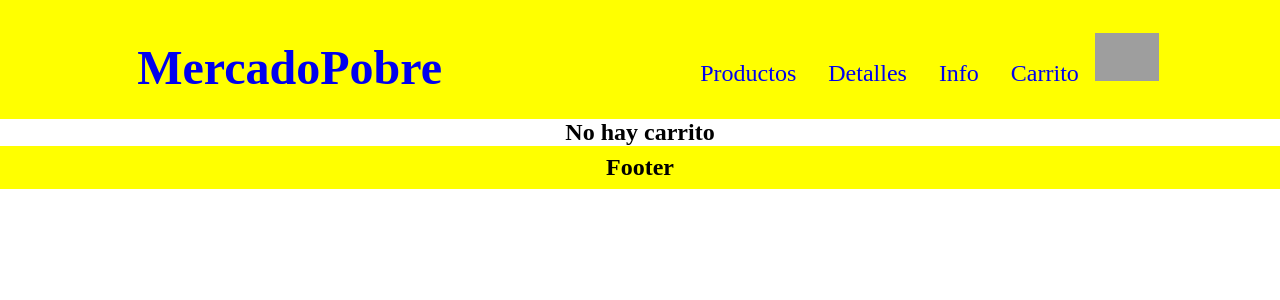
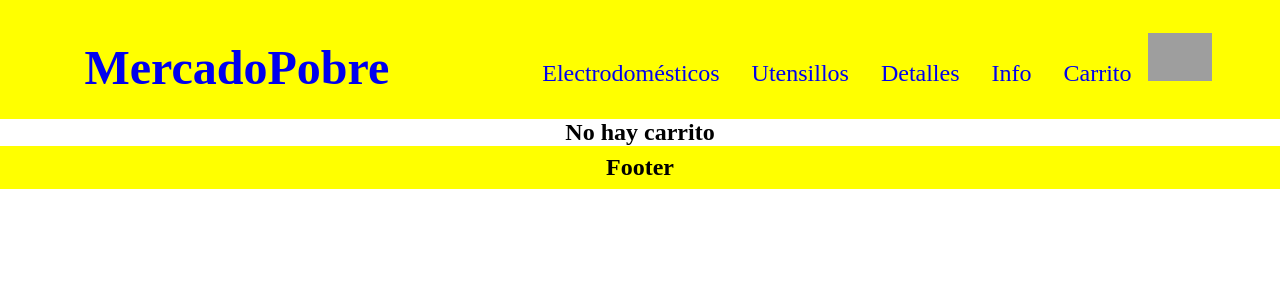
Before and after one commit to yunkamb/React, a React (Create React App) app: page /carrito in a window 1280 px wide. Shown: the top 300 px of the page. Built offline with nearby package versions, Linux system fonts and the light colour scheme; grey boxes are pictures that could not be loaded.

Commit message:
Desafio 08

```diff
--- a/src/Main.js
+++ b/src/Main.js
@@ -9,14 +9,12 @@ const Main = () => {
         <main className="container">
             <Routes>
                 <Route path="/" element={<ItemListContainer />} />
-                <Route path="/productos" element={<ItemListContainer />} />
-                <Route path="/detalles" element={<ItemDetailContainer />} />
-                <Route path="/carrito" element={<CartWidget/>}/>
+                <Route path="/category/:id" element={<ItemListContainer />} />
+                <Route path="/carrito" element={<CartWidget />} />
+                <Route path="/detalles/:id" element={<ItemDetailContainer />} />
             </Routes>
         </main>
     );
 }
-{/* <ItemListContainer greeting="Bienvenidos a MercadoPobre" />
-<ItemDetailContainer /> */}
 
 export default Main
--- a/src/components/Item/Item.js
+++ b/src/components/Item/Item.js
@@ -1,11 +1,17 @@
 import React from "react";
+import { Link } from "react-router-dom"
 
 const Item = ({ id, img, name, price }) => {
+
+
     return (
-        <div key={id}>
+        <div>
             <img src={img} alt="" />
-            <h1>{name}</h1>
-            <p>{price}</p>
+            <div className="itemDesc">
+                <h1>{name}</h1>
+                <p>{price}</p>
+                <button><Link to={`/detalles/${id}`}>Ver detalles</Link> </button>
+            </div>
         </div>
     )
 }
--- a/src/components/ItemList/ItemList.js
+++ b/src/components/ItemList/ItemList.js
@@ -5,7 +5,7 @@ const ItemList = ({ prop }) => {
         <div className="itemList">
             {prop.map(item => {
                 return (
-                    <Item {...item}/>
+                    <Item key={item.id}{...item} />
                 )
             })}
         </div>
--- a/src/components/ItemListContainer/ItemDetailContainer.js
+++ b/src/components/ItemListContainer/ItemDetailContainer.js
@@ -1,37 +1,38 @@
 import React, { useEffect, useState } from "react"
-import ReactDOM from 'react-dom'
 import ItemDetail from "../ItemList/ItemDetail"
 import { Items } from "../mock/mock"
+import { useParams } from "react-router-dom"
 
 
 const ItemDetailContainer = () => {
 
-    const [details, setDetails] = useState({})
 
-    useEffect(() => showDetails, [])
+    const [detail, setDetail] = useState({})
+    const [loading, setLoading] = useState(true)
+    const itemId = useParams()
+    useEffect(() => showDetail(), [])
 
-    const showDetails = () => {
+    const showDetail = () => {
         const promesaDetalle = new Promise((resolve, reject) => {
             setTimeout(() => {
-                resolve(Items[0])
-                //reject("Error en la respuesta")
+                resolve(Items[itemId.id - 1])
             }, 2000)
         })
 
         promesaDetalle
             .then((param) => {
-                setDetails(param)
+                setDetail(param)
             })
-            .catch((error) => {
-                console.log(`Error!: ${error}`)
+            .finally(() => {
+                setLoading(false)
             })
     }
 
 
     return (
         <div>
-            <button onClick={showDetails}>Mostrar detalles</button>
-            <div className="itemDetailContainer"><ItemDetail prop={details}/></div>
+            <p>{loading ? "Cargando ..." : "Ya tenes los productos"}</p>
+            <div className="itemDetailContainer"><ItemDetail prop={detail} /></div>
         </div>
     )
 }
--- a/src/components/ItemListContainer/ItemListContainer.js
+++ b/src/components/ItemListContainer/ItemListContainer.js
@@ -2,42 +2,15 @@ import ItemCount from "../ItemCount/ItemCount"
 import ItemList from "../ItemList/ItemList"
 import React, { useEffect, useState } from "react"
 import { Items } from "../mock/mock"
+import { useParams } from "react-router-dom"
 
 const ItemListContainer = ({ greeting }) => {
-
-    const [products, setProducts] = useState([])
-
-    useEffect(() => getItems, [])
-
-    const getItems = () => {
-        const promesa = new Promise((resolve, reject) => {
-            setTimeout(() => {
-                resolve(Items)
-                //reject("Error en la respuesta")
-            }, 2000)
-        })
-
-        promesa
-            .then((param) => {
-                setProducts(param)
-            })
-            .catch((error) => {
-                console.log(`Error!: ${error}`)
-            })
-    }
-
 
     return (
         <div className="itemContainer">
             <h1>{greeting}</h1>
-            <ItemCount
-                stock={10}
-                initial={5}
-                onAdd={contador => console.log(`Agregados ${contador} productos`)}
-            />
             <div>
-                <button className="btnProductos" onClick={getItems}>Mostrar productos</button>
-                <div className="mostrarProductos"><ItemList prop={products} /></div>
+                <div className="mostrarProductos"><ItemList prop={Items} /></div>
             </div>
         </div>
     );
--- a/src/components/NavBar/NavBar.js
+++ b/src/components/NavBar/NavBar.js
@@ -1,12 +1,16 @@
 import { Link } from "react-router-dom"
 
 function NavBar({picture}) {
+
+
+
     return (
         <nav className="navBar">
-            <Link to="productos">Productos</Link>
+            <Link to="/category/electrodomesticos">Electrodomésticos</Link>
+            <Link to="/category/utensillos">Utensillos</Link>
             <Link to="detalles">Detalles</Link>
             <Link to="info">Info</Link>
-            <Link to="carrito">Carrito</Link>
+            <Link to="/carrito">Carrito</Link>
             <img src={picture} alt="Carrito" />
         </nav>
     )
--- a/src/components/mock/mock.js
+++ b/src/components/mock/mock.js
@@ -1,20 +1,114 @@
 export const Items = [
     {
         id: 1,
-        name: "Pava Electrica",
-        price: "$2.490",
+        name: "Pava Electrica Jarra Acero Inoxidable Mate Cafe 2 Litros",
+        price: "$1.921",
         img: "https://http2.mlstatic.com/D_NQ_NP_815052-MLA41537440658_042020-O.webp",
+        category: "electrodomestico"
     },
     {
         id: 2,
-        name: "Cafetera",
-        price: "$5.000",
-        img: "https://http2.mlstatic.com/D_NQ_NP_730756-MLA48462631814_122021-O.webp",
+        name: "Cafetera Liliana Cofix AC960 semi automática negra de filtro 220V - 240V",
+        price: "$4.435",
+        img: "https://http2.mlstatic.com/D_NQ_NP_857512-MLA41162597346_032020-O.webp",
+        category: "electrodomestico"
     },
     {
         id: 3,
-        name: "Horno Eléctrico",
-        price: "$15.000",
+        name: "Horno de mesa eléctrico Axel AX-HC45 45L negro 220V",
+        price: "$14.999",
         img: "https://http2.mlstatic.com/D_NQ_NP_881651-MLA43579033796_092020-O.webp",
+        category: "electrodomestico"
+    },
+    {
+        id: 4,
+        name: "Mixer Ultracomb LM-2520 rojo 220V 50 Hz 800W",
+        price: "$7.740",
+        img: "https://http2.mlstatic.com/D_NQ_NP_987068-MLA43120361248_082020-O.webp",
+        category: "electrodomestico"
+    },
+    {
+        id: 5,
+        name: "Exprimidor eléctrico Liliana Exprimy AE921 1.2l 40W negro y plateado 220V - 240V",
+        price: "$2.715",
+        img: "https://http2.mlstatic.com/D_NQ_NP_630795-MLA40997923434_032020-O.webp",
+        category: "electrodomestico"
+    },
+    {
+        id: 6,
+        name: "Batidora de mano/de pie Philips Viva Collection HR7200 blanca 220 V",
+        price: "$8.987",
+        img: "https://http2.mlstatic.com/D_NQ_NP_929911-MLA42334412793_062020-O.webp",
+        category: "electrodomestico"
+    },
+    {
+        id: 7,
+        name: "Multiprocesadora Philips Viva Collection HR7636 750W blanca 220V",
+        price: "$15.232",
+        img: "https://http2.mlstatic.com/D_NQ_NP_633958-MLA41025443134_032020-O.webp",
+        category: "electrodomestico"
+    },
+    {
+        id: 8,
+        name: "Batidora de pie Peabody PE-BM101 roja 220",
+        price: "$18.590",
+        img: "https://http2.mlstatic.com/D_NQ_NP_615080-MLA44027831774_112020-O.webp",
+        category: "electrodomestico"
+    },
+    {
+        id: 9,
+        name: "Set X12 Kit Utensilios De Cocina Mango Madera Punta Silicona",
+        price: "$5.199",
+        img: "https://http2.mlstatic.com/D_NQ_NP_796500-MLA48898087250_012022-O.webp",
+        category: "utensillos"
+    },
+    {
+        id: 10,
+        name: "Termometro Digital Cocina Lcd Pinchacarne Liquido Acero Inox",
+        price: "$329",
+        img: "https://http2.mlstatic.com/D_NQ_NP_691053-MLA42613912361_072020-O.webp",
+        category: "utensillos"
+    },
+    {
+        id: 11,
+        name: "Balanza De Cocina Digital 10 Kg Alimentos Precisión 1 Gramo",
+        price: "$719",
+        img: "https://http2.mlstatic.com/D_NQ_NP_814838-MLA48625869070_122021-O.webp",
+        category: "utensillos"
+    },
+    {
+        id: 12,
+        name: "Molinillo Eléctrico De Café Y Semillas Peabody Pe-mc9100",
+        price: "$5.390",
+        img: "https://http2.mlstatic.com/D_NQ_NP_931168-MLA48938655934_012022-O.webp",
+        category: "utensillos"
+    },
+    {
+        id: 13,
+        name: "Mandolina Cortador Ajustable Multifuncion- Maestro De Cocina",
+        price: "$5.547",
+        img: "https://http2.mlstatic.com/D_NQ_NP_847730-MLA44781072384_022021-O.webp",
+        category: "utensillos"
+    },
+    {
+        id: 14,
+        name: "Vaso De Plastico Medidor Relieve Cooper",
+        price: "$295",
+        img: "https://http2.mlstatic.com/D_NQ_NP_832769-MLA31656886636_082019-O.webp",
+        category: "utensillos"
+    },
+    {
+        id: 15,
+        name: "Moldes Pizzeros Nº 34 Enlozado Completo Oferta M-p",
+        price: "$465",
+        img: "https://http2.mlstatic.com/D_NQ_NP_649365-MLA31921798150_082019-O.webp",
+        category: "utensillos"
+    },
+    {
+        id: 16,
+        name: "Sumo Slicer - Tevecompras Cortador De Vegetales Frutas",
+        price: "$8.939",
+        img: "https://http2.mlstatic.com/D_NQ_NP_778070-MLA40365069358_012020-O.webp",
+        category: "utensillos"
     },
 ]
--- a/src/style.css
+++ b/src/style.css
@@ -53,10 +53,26 @@ h1 {
 
 .itemList {
     display: grid;
-    grid-template-columns: repeat(3, 1fr);
+    grid-template-columns: repeat(4, 1fr);
+    justify-content: space-between;
     align-items: center;
     font-size: 1rem;
-    margin: 1rem auto;
+
+}
+
+.itemList img {
+    height: max-content;
+    border: 1px solid black;
+    height: auto;
+    width: max-content;
+}
+
+.itemDesc {
+    border: 1px solid black;
+}
+
+.mostrarProductos {
+    border: 5px solid black;
 }
 
 .btnProductos {
```
